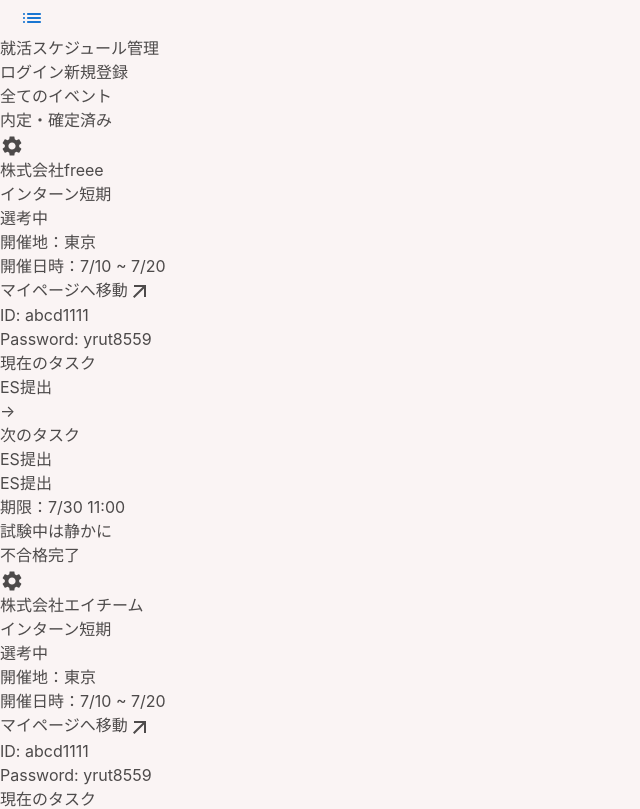
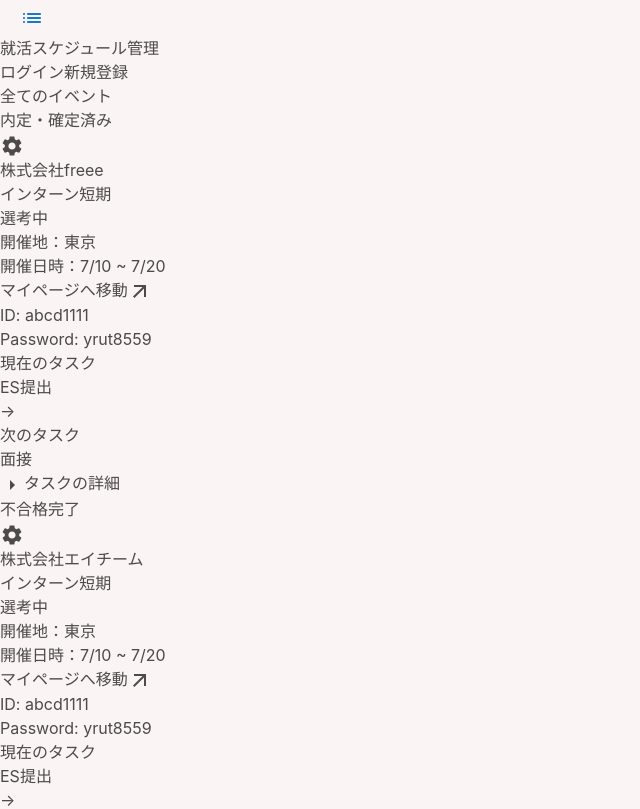
Before and after one commit to mkw-tom/recruite-manage-app, a React (Vite) app: page / in a window 1280 px wide. Shown: the top 809 px of the page, without its empty margins (0-640 px from the left). Built offline with nearby package versions, Linux system fonts and the light colour scheme.

Commit message:
ページのルーティング設定とUIの細かな変更を行なった。

```diff
--- a/package.json
+++ b/package.json
@@ -15,8 +15,10 @@
     "@mui/icons-material": "^5.15.20",
     "@mui/material": "^5.15.20",
     "@mui/styled-engine-sc": "^6.0.0-alpha.18",
+    "@types/react-router-dom": "^5.3.3",
     "react": "^18.3.1",
     "react-dom": "^18.3.1",
+    "react-router-dom": "^6.24.1",
     "styled-components": "^6.1.11"
   },
   "devDependencies": {
--- a/src/App.tsx
+++ b/src/App.tsx
@@ -1,12 +1,18 @@
 import Home from "./pages/Home"
+import Login from "./pages/Login"
+import { BrowserRouter as Router, Route, Routes, Outlet } from "react-router-dom"
 import './index.css'
+// import Login from "./pages/login"
 
 
 const App = () => {
   return (
-    <div>
-      <Home />
-    </div>
+    <Router>
+      <Routes>
+        <Route path="/" element={<Home />}/>
+        <Route path="/login" element={<Login />}/>
+      </Routes>
+    </Router>
   )
 }
 
--- a/src/component/scheduleTools/Card.tsx
+++ b/src/component/scheduleTools/Card.tsx
@@ -2,15 +2,24 @@
 import React, { useState } from "react";
 import CheckCircleOutlineIcon from "@mui/icons-material/CheckCircleOutline";
 import EditNoteIcon from "@mui/icons-material/EditNote";
-import { ArrowRight, Delete, Edit, Settings, ArrowOutward } from "@mui/icons-material";
+import {
+  ArrowRight,
+  Delete,
+  Edit,
+  Settings,
+  ArrowOutward,
+  Description,
+} from "@mui/icons-material";
 import { List } from "@mui/material";
+import TaskDescription from "./TaskDescription";
+import Tasks from "./Tasks";
 
 const Card = ({ card }: { card: string }) => {
   const [open, setOpen] = useState<boolean>(false);
   const toggle = () => {
     setOpen(!open);
   };
-  console.log(open);
+
   return (
     <div className="bg-white rounded-md w-full h-auto mb-10 shadow-xl relative">
       <header className="flex justify-end bg-blue-900 h-6 rounded-t-md mb-3 items-center">
@@ -49,47 +58,40 @@
 
         <div className="mt-5 bg-gray-100 p-2 rounded-sm">
           <ul className="flex flex-col gap-1">
-            <li className="border-l-4 border-l-gray-900 pl-2 text-gray-900">開催地：東京</li>
-            <li className="border-l-4 border-l-gray-900 pl-2 text-gray-900">開催日時：7/10 ~ 7/20</li>
+            <li className="border-l-4 border-l-gray-900 pl-2 text-gray-900">
+              開催地：東京
+            </li>
+            <li className="border-l-4 border-l-gray-900 pl-2 text-gray-900">
+              開催日時：7/10 ~ 7/20
+            </li>
           </ul>
         </div>
 
         <div className="flex gap-5 bg-gray-100 rounded-sm p-2 mt-2">
-          <a href="https://mui.com/material-ui/material-icons/" target="blank" className="bg-gray-500 text-white px-2 py-1 text-sm rounded-md flex items-center hover:opacity-40 duration-150">
-            <span className="mr-1">マイページへ移動</span><ArrowOutward className="text-sm"></ArrowOutward>
+          <a
+            href="https://mui.com/material-ui/material-icons/"
+            target="blank"
+            className="bg-gray-500 text-white px-2 py-1 text-sm rounded-md flex items-center hover:opacity-40 duration-150"
+          >
+            <span className="mr-1">マイページへ移動</span>
+            <ArrowOutward className="text-sm"></ArrowOutward>
           </a>
           <ul className="md:flex md:gap-10 md:items-center ">
-            <li className="mb-1 md:mb-0">ID: <span>abcd1111</span></li>
-            <li className="">Password: <span>yrut8559</span></li>
+            <li className="mb-1 md:mb-0">
+              ID: <span>abcd1111</span>
+            </li>
+            <li className="">
+              Password: <span>yrut8559</span>
+            </li>
           </ul>
         </div>
 
-        <div className="flex justify-around items-center mt-4">
-          <div className="flex flex-col items-center text-center w-4/12">
-            <h2 className="mb-3 font-bold">現在のタスク</h2>
-            <p className="rounded-full w-5 h-5 bg-green-500 mr-2 animate-pulse"></p>
-            <p className="">ES提出</p>
-          </div>
-          <div className="w-2/12 text-center">→</div>
-          <div className="flex flex-col items-center text-center w-4/12">
-            <h2 className="mb-3 font-bold">次のタスク</h2>
-            <p className="rounded-full w-5 h-5 bg-gray-300 mr-2"></p>
-            <p className="">ES提出</p>
-          </div>
-        </div>
+        <Tasks />
 
-        <div className="md:flex mt-5">
-          <div className=" flex flex-col md:w-1/2 bg-gray-100 shadow p-2 rounded-md gap-1 md:ml-1">
-            {/* <h2>タスク詳細</h2> */}
-            <h3 className="font-bold flex items-center">
-            <p className="rounded-full w-4 h-4 bg-green-500 mr-2 animate-pulse"></p>
-            <span>ES提出</span>
-            </h3>
-            <p className="border-l-2 border-gray-500 pl-2">期限：7/30 11:00</p>
-            <p className="border-l-2 border-gray-500 pl-2">試験中は静かに</p>
-          </div>
+        <div className="md:flex items-center mt-5">
+          <TaskDescription />
 
-          <div className="flex md:w-5/12 h-auto justify-end gap-3 mt-10 ml-auto">
+          <div className="flex md:w-5/12 h-auto justify-end gap-3 ml-auto mt-5 md:mt-auto">
             <button className="w-2/6 h-8 bg-red-800 text-white font-bold rounded-md">
               不合格
             </button>
@@ -98,6 +100,7 @@
             </button>
           </div>
         </div>
+
       </main>
     </div>
   );
--- /dev/null
+++ b/src/component/scheduleTools/TaskDescription.tsx
@@ -0,0 +1,46 @@
+import { ArrowRight, ArrowDropDown } from "@mui/icons-material";
+import React, { useState } from "react";
+
+const TaskDescription = () => {
+  const [open, setOpen] = useState<boolean>(false)
+
+  const toggle = () => {
+    setOpen(!open)
+  }
+
+  return (
+    <div className="flex flex-col md:w-1/2 ">
+      <button className="flex py-2 border-y-2 h-auto w-full" onClick={toggle}>
+          {open ? (<ArrowDropDown></ArrowDropDown>) : (<ArrowRight></ArrowRight>)}
+        タスクの詳細
+      </button>
+      <div className="flex flex-col p-3 gap-1 md:ml-1 border-b-2" style={{display : open ? "block" : "none"}}>
+        <h3 className="flex items-center">
+          <p className="rounded-full w-4 h-4 bg-green-500 mr-2 animate-pulse"></p>
+          <p className="font-bold">ES提出</p>
+          <span className="ml-5 text-sm">結果待ち</span>
+        </h3>
+        <p className="border-l-2 border-gray-500 pl-2">
+          期限：<span>7/30 11:00</span>
+        </p>
+        <p className="border-l-2 border-gray-500 pl-2">
+          実践日時：7/20 11:00 ~ 12:00
+        </p>
+      </div>
+      <div className=" flex flex-col p-3 gap-1 md:ml-1 border-b-2"  style={{display : open ? "block" : "none"}}>
+        <h3 className="font-bold flex items-center">
+          <p className="rounded-full w-4 h-4 bg-green-500 mr-2 animate-pulse"></p>
+          <span>面接</span>
+        </h3>
+        <p className="border-l-2 border-gray-500 pl-2">
+          実践日時：7/20 11:00 ~ 12:00
+        </p>
+        <p className="border-l-2 border-gray-500 pl-2">
+          メモ：面接時の服装は自由
+        </p>
+      </div>
+    </div>
+  );
+};
+
+export default TaskDescription;
--- /dev/null
+++ b/src/component/scheduleTools/Tasks.tsx
@@ -0,0 +1,21 @@
+import React from "react";
+
+const Tasks = () => {
+  return (
+    <div className="flex justify-around items-center mt-4">
+      <div className="flex flex-col items-center text-center w-4/12">
+        <h2 className="mb-3 font-bold">現在のタスク</h2>
+        <p className="rounded-full w-5 h-5 bg-green-500 mr-2 animate-pulse ml-2"></p>
+        <p className="font-bold mt-1">ES提出</p>
+      </div>
+      <div className="w-2/12 text-center">→</div>
+      <div className="flex flex-col items-center text-center w-4/12">
+        <h2 className="mb-3 font-bold">次のタスク</h2>
+        <p className="rounded-full w-5 h-5 bg-gray-300 mr-2 ml-2"></p>
+        <p className="font-bold mt-1">面接</p>
+      </div>
+    </div>
+  );
+};
+
+export default Tasks;
--- /dev/null
+++ b/src/pages/Login.tsx
@@ -0,0 +1,9 @@
+import React from 'react'
+
+const login = () => {
+  return (
+    <div>login</div>
+  )
+}
+
+export default login
```
Also changed, not shown: 1 other file (tests, documents, lock files or other folders).
